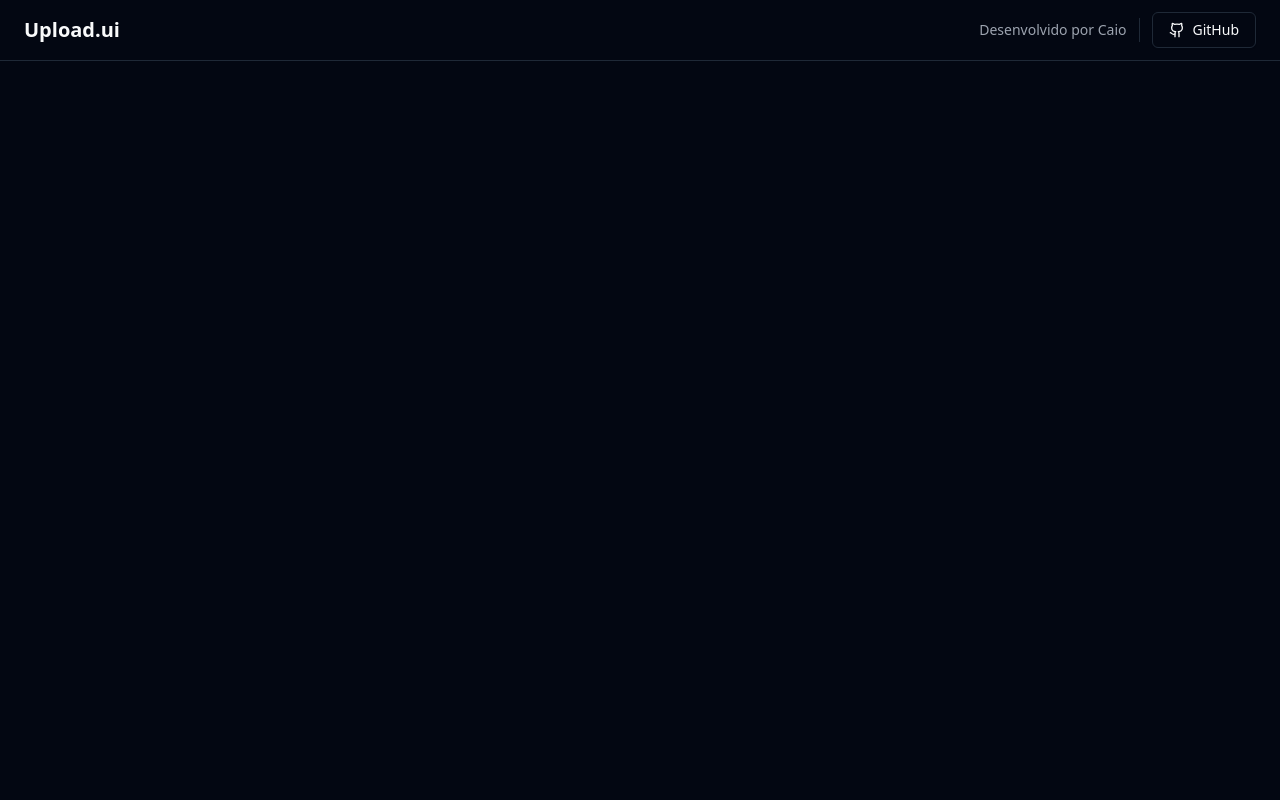
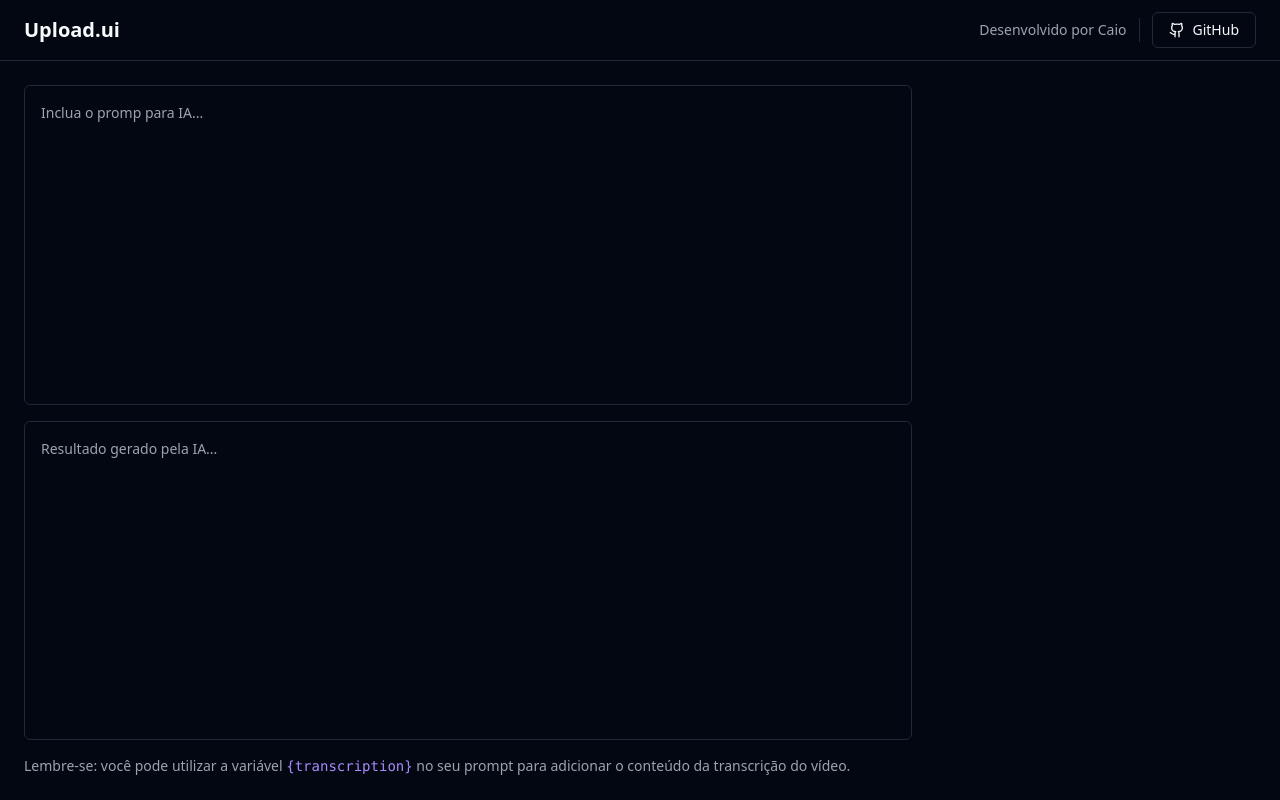
Before and after one commit to CaioMantovaniBorba/upload-ai-web, a React (Vite) app: page / in a window 1280 px wide. Built offline with nearby package versions, Linux system fonts and the light colour scheme.

Commit message:
Create text area

```diff
--- a/src/App.tsx
+++ b/src/App.tsx
@@ -2,11 +2,12 @@
 
 import { Button } from "./components/ui/button";
 import { Separator } from "./components/ui/separator";
+import { Textarea } from "./components/ui/textarea";
 
 export function App() {
 
   return (
-    <div>
+    <div className="min-h-screen flex flex-col">
       <div className="px-6 py-3 flex items-center justify-between border-b">
         <h1 className="text-xl font-bold">Upload.ui</h1>
 
@@ -21,6 +22,27 @@
           </Button>
         </div>
       </div>
+
+      <main className="flex-1 p-6 flex gap-6">
+        <div className="flex flex-col flex-1 gap-4">
+          <div className="grid grid-rows-2 gap-4 flex-1">
+            <Textarea
+              className="resize-none p-4 leading-relaxed"
+              placeholder='Inclua o promp para IA...'
+            />
+            <Textarea
+              className="resize-none p-4 leading-relaxed"
+              placeholder='Resultado gerado pela IA...'
+              readOnly
+            />
+          </div>
+
+          <p className="text-sm text-muted-foreground">
+            Lembre-se: você pode utilizar a variável <code className="text-violet-400">{'{transcription}'}</code> no seu prompt para adicionar o conteúdo da transcrição do vídeo.
+          </p>
+        </div>
+        <aside className="w-80"></aside>
+      </main>
     </div>
   )
 }
--- /dev/null
+++ b/src/components/ui/textarea.tsx
@@ -0,0 +1,24 @@
+import * as React from "react"
+
+import { cn } from "@/lib/utils"
+
+export interface TextareaProps
+  extends React.TextareaHTMLAttributes<HTMLTextAreaElement> {}
+
+const Textarea = React.forwardRef<HTMLTextAreaElement, TextareaProps>(
+  ({ className, ...props }, ref) => {
+    return (
+      <textarea
+        className={cn(
+          "flex min-h-[60px] w-full rounded-md border border-input bg-transparent px-3 py-2 text-sm shadow-sm placeholder:text-muted-foreground focus-visible:outline-none focus-visible:ring-1 focus-visible:ring-ring disabled:cursor-not-allowed disabled:opacity-50",
+          className
+        )}
+        ref={ref}
+        {...props}
+      />
+    )
+  }
+)
+Textarea.displayName = "Textarea"
+
+export { Textarea }
```
